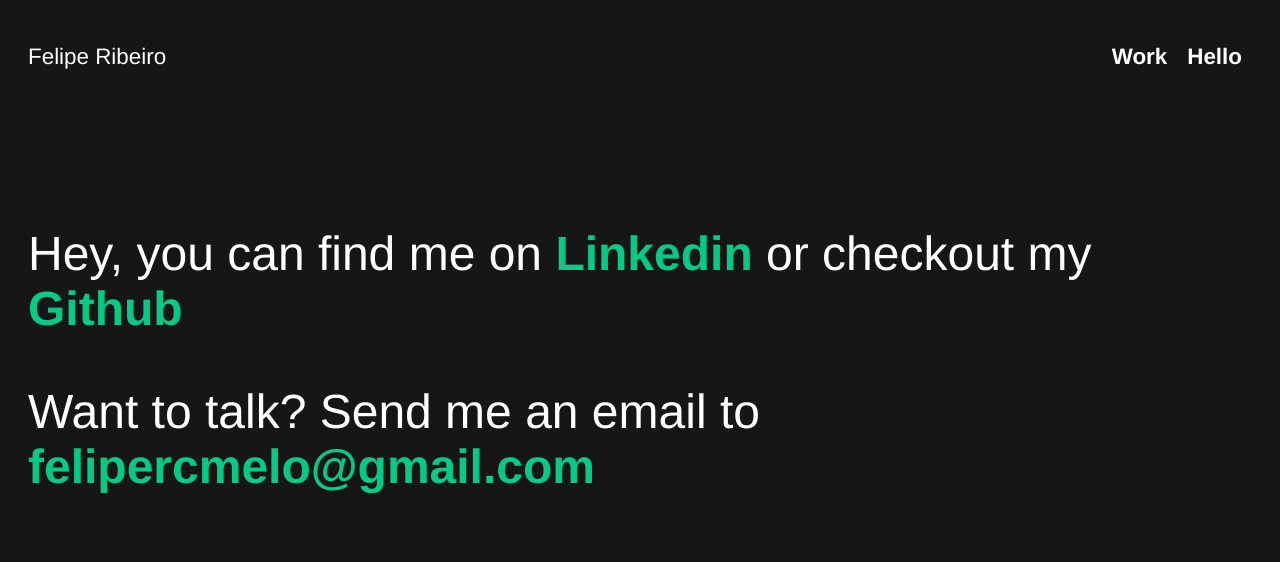
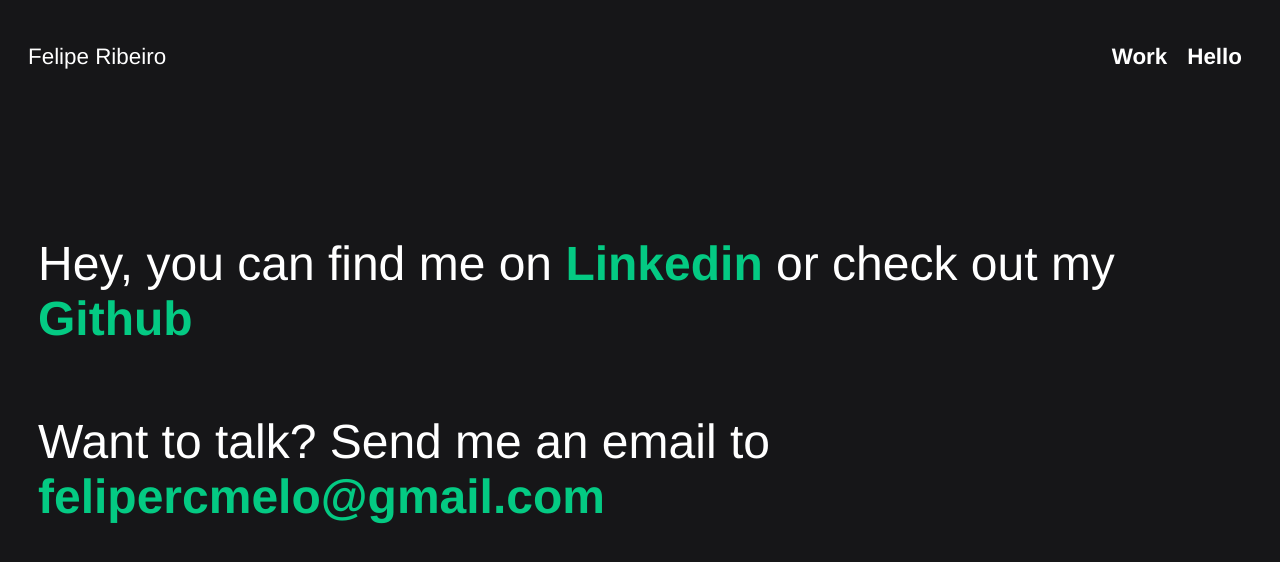
Before and after one commit to ribas14/portfolio, a Vue app: page /talk in a window 1280 px wide. Shown: the top 562 px of the page. Built offline with nearby package versions, Linux system fonts and the light colour scheme.

Commit message:
improviments work

```diff
--- a/src/components/Talk.vue
+++ b/src/components/Talk.vue
@@ -2,7 +2,7 @@
   <div class="hello">
     <div class="container">
       <h3>
-        Hey, you can find me on <a href="https://www.linkedin.com/in/frcm/" target="blank" class="link">Linkedin</a> or checkout my <a class="link" href="https://github.com/ribas14" target="blank">Github</a>
+        Hey, you can find me on <a href="https://www.linkedin.com/in/frcm/" target="blank" class="link">Linkedin</a> or check out my <a class="link" href="https://github.com/ribas14" target="blank">Github</a>
       </h3>
       <br>
       <h3>
@@ -47,6 +47,7 @@
   margin: 30px 0 0;
   color: white;
   font-size: 3rem;
+  padding: 10px;
   font-weight: 200
 }
 ul {
--- a/src/components/Work.vue
+++ b/src/components/Work.vue
@@ -26,19 +26,20 @@
           </iframe>
         </div>
       </div>
-      <h3 class="title">Dashboard for a legacy system using Vuejs</h3>
+      <h3 class="title">Santri Sistemas</h3>
+      <h3>Dashboard for a legacy system using Vuejs</h3>
       <div class="video">
         <div style="width:100%;height:0px;position:relative;padding-bottom:51.095%;">
           <iframe src="https://streamable.com/s/gkre8/lwekca" frameborder="0" width="100%" height="100%" allowfullscreen style="width:100%;height:100%;position:absolute;left:0px;top:0px;overflow:hidden;"></iframe>
         </div>
       </div>
-      <h3 class="title">React Native app with authentication and backend in Java</h3>
+      <h3 class="title">Santri Sistemas</h3>
+      <h3>React Native app with authentication and backend in Java</h3>
       <div class="video">
         <div style="width:100%;height:0px;position:relative;padding-bottom:177.345%;">
           <iframe src="https://streamable.com/s/ukymp/kjoard" frameborder="0" width="100%" height="100%" allowfullscreen style="width:100%;height:100%;position:absolute;left:0px;top:0px;overflow:hidden;"></iframe>
         </div>
       </div>
-      <br>
       <br>
       <h3>Let's
         <a @click.stop="goTo('talk')" class="link">talk</a>
```
